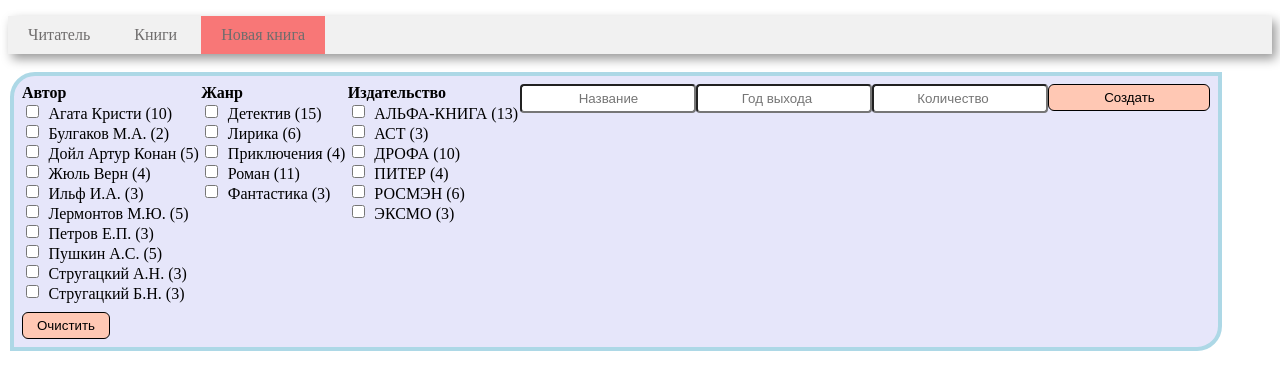
After one commit to dendudko/NetworkTech7, a Flask app: page /new_book in a window 1280 px wide. The commit adds this page. Shown: the top 390 px of the page. Run offline with Flask 2, Linux system fonts and the light colour scheme; data comes from the database, SQL or seed files in the repository; both versions use the stored data as it was after the commit.

Commit message:
New task

```diff
--- a/Lab7__MVC+FLASK/app.py
+++ b/Lab7__MVC+FLASK/app.py
@@ -8,3 +8,4 @@ app.secret_key = b'_5#y2L"F4Q8z\n\xec]/'
 # закомментировать еще не реализованные
 import controllers.index
 import controllers.book_search
+import controllers.new_book
--- a/Lab7__MVC+FLASK/controllers/index.py
+++ b/Lab7__MVC+FLASK/controllers/index.py
@@ -22,13 +22,10 @@ def index():
         new_reader = request.values.get('new_reader_fio')
         session['reader_id'] = int(get_new_reader(conn, new_reader))
     # нажата кнопка Не брать книгу со страницы Поиск
-    elif request.values.get('noselect'):
-        a = 1
-    # вошли первый раз
     elif request.values.get('return'):
         book_reader_id = int(request.values.get('return'))
         return_book(conn, book_reader_id)
-    elif not session['reader_id']:
+    elif 'reader_id' not in session:
         session['reader_id'] = 1
 
     df_reader = get_reader(conn)
--- /dev/null
+++ b/Lab7__MVC+FLASK/controllers/new_book.py
@@ -0,0 +1,33 @@
+import flask
+from models.new_book_model import *
+from models.book_search_model import get_author, get_genre, get_publisher
+from app import app
+from flask import render_template, request
+from utils import get_db_connection
+
+
+@app.route('/new_book', methods=['get'])
+def new_book():
+    conn = get_db_connection()
+    if request.values.get('name'):
+        create_new_book(conn, request.values.get('author'), request.values.get('genre'),
+                        request.values.get('publisher'),
+                        request.values.get('name'), request.values.get('year'), request.values.get('amount'))
+    df_genre = get_genre(conn)
+    df_author = get_author(conn)
+    df_publisher = get_publisher(conn)
+    conn.close()
+
+    # генерируем результат на основе шаблона
+    html = render_template(
+        'new_book.html',
+        genre=df_genre,
+        author=df_author,
+        publisher=df_publisher,
+        len=len,
+        print=print,
+    )
+    if request.values.get('name'):
+        return flask.redirect('http://127.0.0.1:5000/new_book', code=302)
+    else:
+        return html
--- a/Lab7__MVC+FLASK/static/css/style.css
+++ b/Lab7__MVC+FLASK/static/css/style.css
@@ -115,6 +115,7 @@ details summary:hover {
     cursor: pointer;
     padding: 2.5px;
     border-radius: 6px;
+    width: max-content;
 }
 
 .details_label:hover {
--- a/Lab7__MVC+FLASK/templates/book_search.html
+++ b/Lab7__MVC+FLASK/templates/book_search.html
@@ -40,7 +40,7 @@
                 <form method="get">
                     <button type="submit" name={{ relation_name }} class="button"
                             value="{{ relation.loc[i]['book_id'] }}"
-                            style="float: right;">
+                            style="float: right;" {% if relation.loc[i]['Количество'] == 0 %}disabled{% endif %}>
                         Выбрать
                     </button>
                 </form>
@@ -55,7 +55,7 @@
     <ul>
         <li><a href={{ url_for("index") }}>Читатель</a></li>
         <li class=active><a href={{ url_for("book_search") }}>Книги</a></li>
-        <li><a href={#{ url_for("statistics") }#}>Статистика</a></li>
+        <li><a href={{ url_for("new_book") }}>Новая книга</a></li>
     </ul>
 </div>
 <div class="container">
--- a/Lab7__MVC+FLASK/templates/index.html
+++ b/Lab7__MVC+FLASK/templates/index.html
@@ -66,7 +66,7 @@
     <ul>
         <li class=active><a href={{ url_for("index") }}>Читатель</a></li>
         <li><a href={{ url_for("book_search") }}>Книги</a></li>
-        <li><a href={#{ url_for("statistics") }#}>Статистика</a></li>
+        <li><a href={{ url_for("new_book") }}>Новая книга</a></li>
     </ul>
 </div>
 <div class=block>
--- /dev/null
+++ b/Lab7__MVC+FLASK/templates/new_book.html
@@ -0,0 +1,57 @@
+<!DOCTYPE html>
+<head>
+    <meta charset="UTF-8">
+    <title>Создание книги</title>
+    <link rel="stylesheet" href="/static/css/style.css">
+
+    {% macro render_list(title, name, relation, selected) %}
+        <div>
+            <b>{{ title }}</b><br>
+            {% set n = len(relation) %}
+            {% for i in range(n) %}
+                {% if relation.iloc[i][0] in selected %}
+                    <input checked type="checkbox" name={{ name }} value='{{ relation.iloc[i][0] }}' id=
+                            {{ name }}{{ i }}>
+                    <label for={{ name }}{{ i }} class="details_label">{{ relation.iloc[i][0] }}
+                        ({{ relation.iloc[i][1] }})</label>
+                    <br>
+                {% else %}
+                    <input type="checkbox" name={{ name }} value='{{ relation.iloc[i][0] }}' id=
+                            {{ name }}{{ i }}>
+                    <label for={{ name }}{{ i }} class="details_label">{{ relation.iloc[i][0] }}
+                        ({{ relation.iloc[i][1] }})</label>
+                    <br>
+                {% endif %}
+            {% endfor %}
+        </div>
+    {% endmacro %}
+</head>
+<body>
+<div class=menu>
+    <ul>
+        <li><a href={{ url_for("index") }}>Читатель</a></li>
+        <li><a href={{ url_for("book_search") }}>Книги</a></li>
+        <li class=active><a href={{ url_for("new_book") }}>Новая книга</a></li>
+    </ul>
+</div>
+<div class="container">
+    <div class="form" style="width: max-content;">
+        <form method="get" style="display: inline-flex; flex-direction: row;">
+            {{ render_list("Автор", "author", author, author_list) }}
+            {{ render_list("Жанр", "genre", genre, genre_list) }}
+            {{ render_list("Издательство", "publisher", publisher, publisher_list) }}
+            <input type="text" name="name" placeholder="Название" style="width: 162px; height: min-content;" required>
+            <input type="number" min="1900" max="2023" name="year" placeholder="Год выхода" style="width: 162px; height: min-content;" required>
+            <input type="number" min="0" name="amount" placeholder="Количество" style="width: 162px; height: min-content;" required>
+            <br>
+            <input type="submit" class="button" value="Создать" style="width: 162px; height: min-content;">
+        </form>
+
+        <form action="{{ url_for('new_book') }}" method="get" style="float: end; margin-top: 10px;">
+            <input type="submit" class="button" value="Очистить" style="width: 88px;">
+        </form>
+    </div>
+</div>
+
+</body>
+</html>
--- a/Lab7__MVC+FLASK/templates/new_reader.html
+++ b/Lab7__MVC+FLASK/templates/new_reader.html
@@ -10,7 +10,7 @@
     <ul>
         <li class=active><a href={{ url_for("index") }}>Читатель</a></li>
         <li><a href={{ url_for("book_search") }}>Книги</a></li>
-        <li><a href={#{ url_for("statistics") }#}>Статистика</a></li>
+        <li><a href={{ url_for("new_book") }}>Новая книга</a></li>
     </ul>
 </div>
 <div class="block">
```
Also changed, not shown: Lab7__MVC+FLASK/models/new_book_model.py (added, +35 -0 lines), Lab7__MVC+FLASK/library.sqlite.
